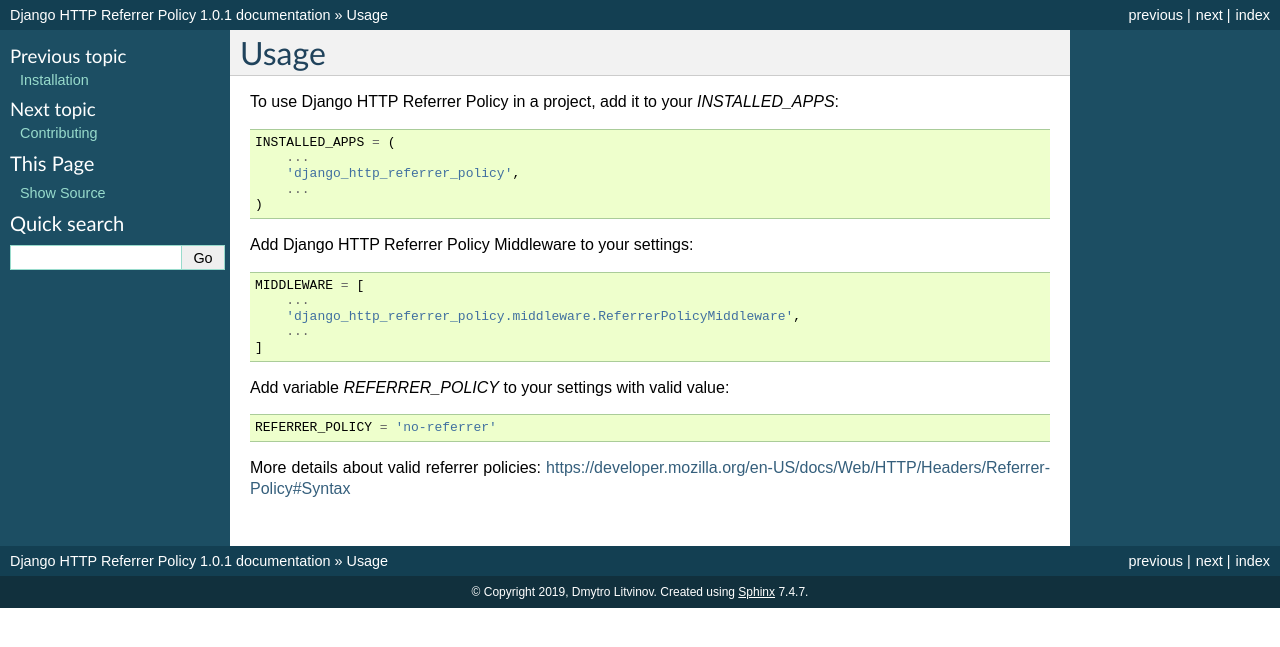
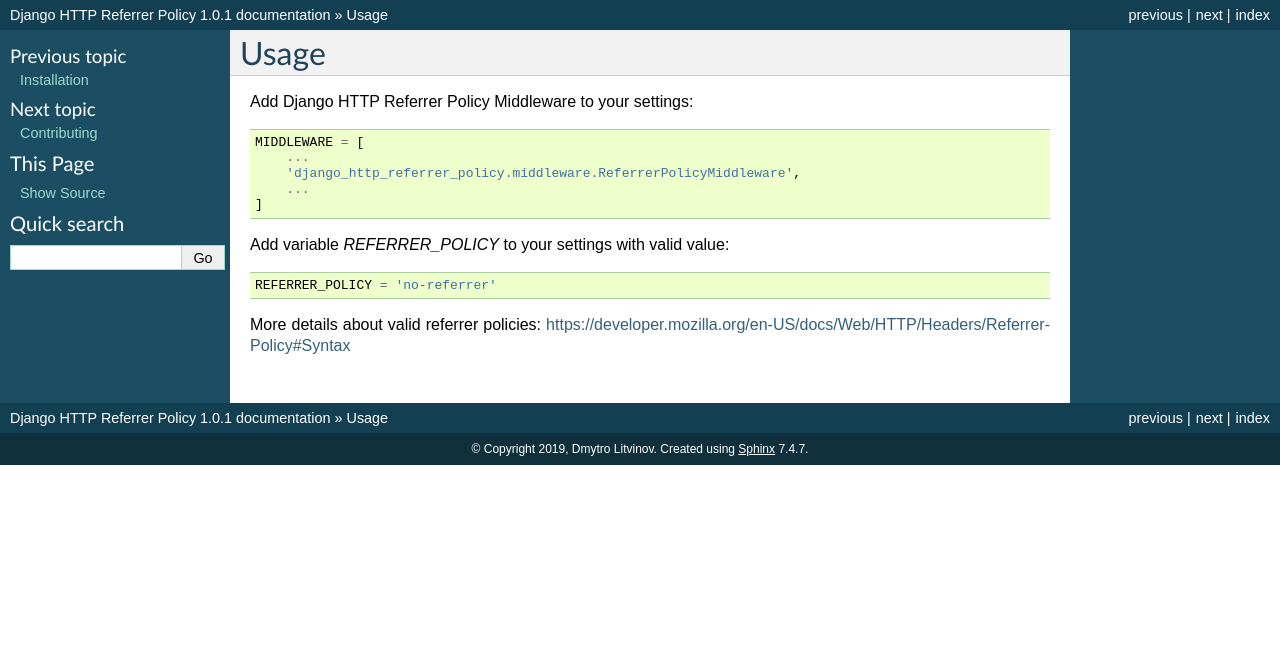
Before and after one commit to DmytroLitvinov/django-http-referrer-policy, a Sphinx documentation site: the page built from docs/usage.rst, in a window 1280 px wide. Shown: the top 647 px of the page. Built offline with Sphinx 7.4.7, drawn with Linux system fonts in a browser that asks for light colours.

Commit message:
Remove mention about adding app into 'INSTALLED_APPS' variable of settings
Related to https://github.com/DmytroLitvinov/django-http-referrer-policy/issues/2

```diff
--- a/docs/usage.rst
+++ b/docs/usage.rst
@@ -2,15 +2,6 @@
 Usage
 =====
 
-To use Django HTTP Referrer Policy in a project, add it to your `INSTALLED_APPS`:
-
-.. code-block:: python
-
-    INSTALLED_APPS = (
-        ...
-        'django_http_referrer_policy',
-        ...
-    )
 
 Add Django HTTP Referrer Policy Middleware to your settings:
 
```
